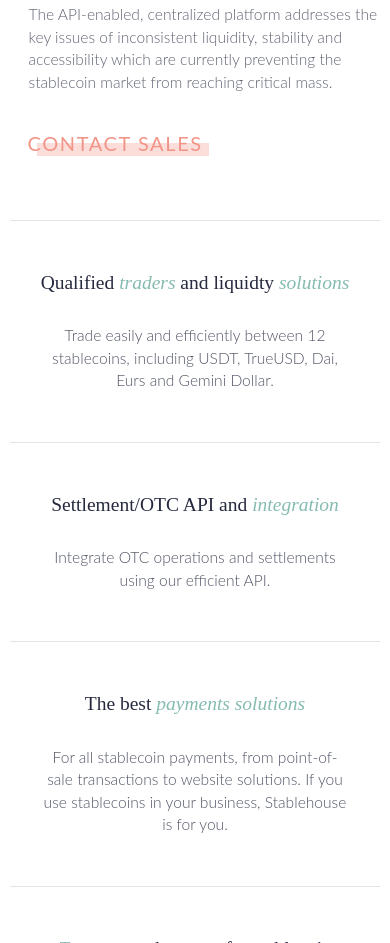
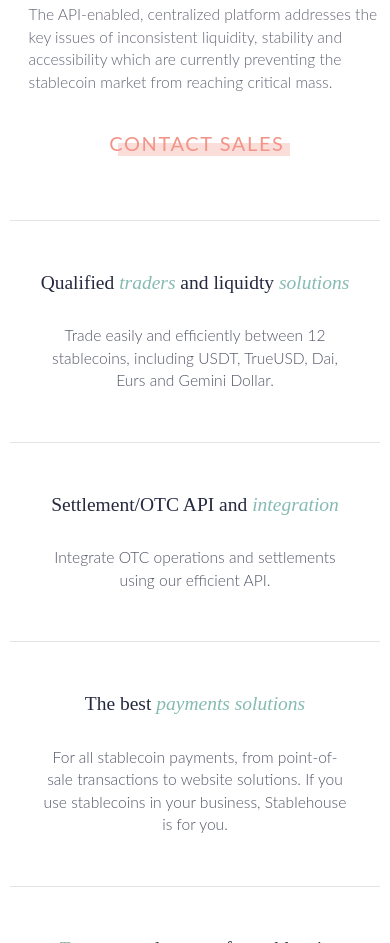
Before and after one commit to AnastasiyaHolubickaya/exam1, a plain HTML site: page index.html in a window 390 px wide. Shown: the part 848-1791 px from the top of the page. Drawn offline with Linux system fonts and the light colour scheme; a web font is replaced by a local one.

Commit message:
add styles for btn

```diff
--- a/style/media.scss
+++ b/style/media.scss
@@ -178,6 +178,9 @@ $fourthColorDark: #53f3cd;
         margin-bottom: 25px;
       }
     }
+  }
+  .section_info .item_content .item_right .button {
+    margin: 50px auto 0;
   }
   .section_promises {
     & .item_content {
```
Also changed, not shown: style/media.css, 1 other file.
